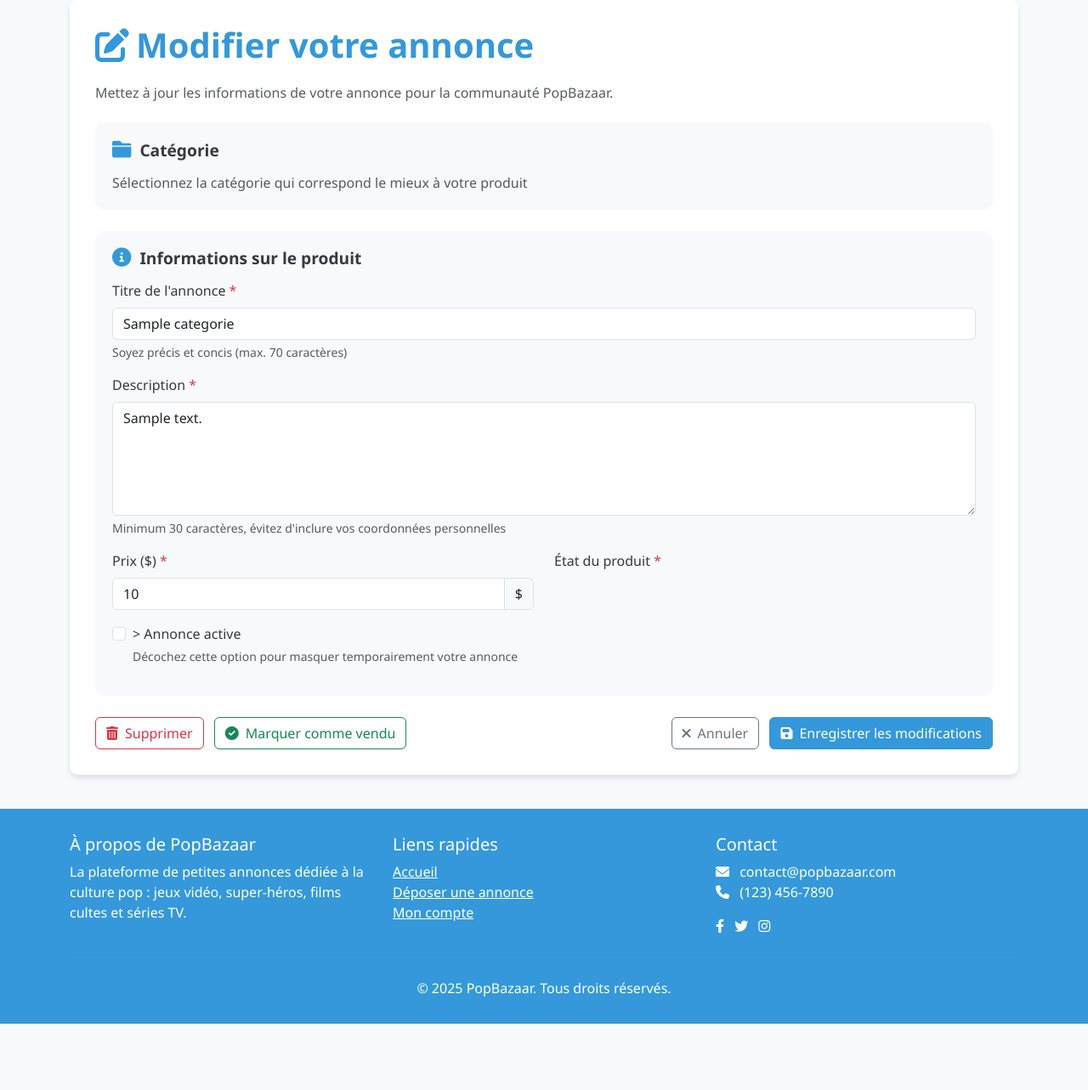
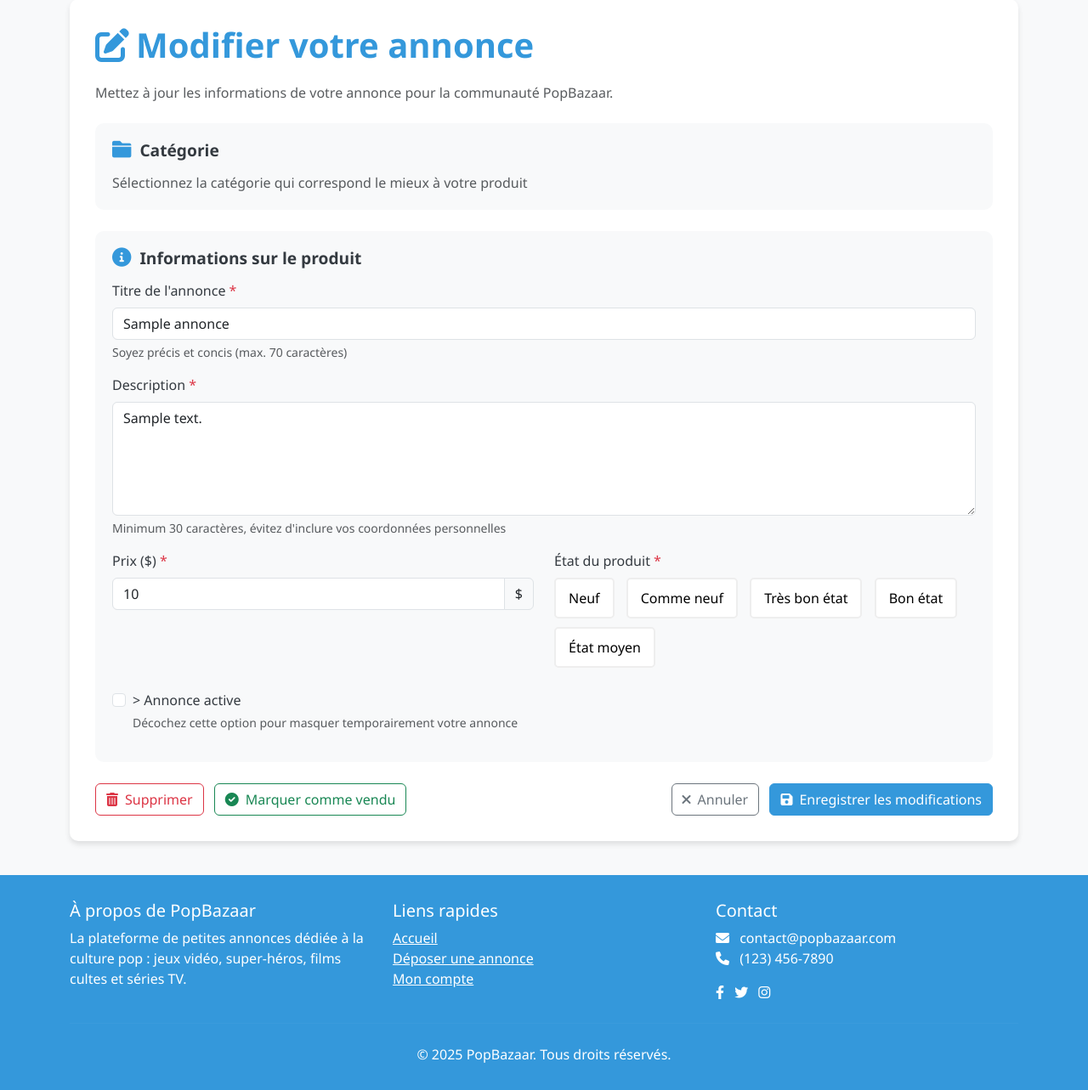
Before and after one commit to MileshPatel28/popbazar, a PHP site: template views/annonces/modifier.view.php in a window 1280 px wide. Shown: the part 89-1372 px from the top of the page at 85% size. Before the commit the page ends 1294 px from the top, so only its background shows below. Run offline with PHP 8.4, Linux system fonts and the light colour scheme; the template is opened without the code that fills it: most values are stand-ins (such as "Sample title", 1, 10 or a date in 2020).

Commit message:
peupler modifier page

```diff
--- a/views/annonces/modifier.view.php
+++ b/views/annonces/modifier.view.php
@@ -23,7 +23,7 @@ chargerVuePartielle('_nav');
     <h1 class="form-title"><i class="fas fa-edit me-2"></i>Modifier votre annonce</h1>
     <p class="text-muted mb-4">Mettez à jour les informations de votre annonce pour la communauté PopBazaar.</p>
 
-    <form method="POST" action="/annonces/<!-- ID de l'annonce -->">
+    <form method="POST" action="/annonces/<?= $annonce["id"] ?>">
       <!-- Catégorie Section -->
       <div class="form-section">
         <h3 class="form-section-title">
@@ -32,7 +32,7 @@ chargerVuePartielle('_nav');
         </h3>
         <p class="text-muted mb-3">Sélectionnez la catégorie qui correspond le mieux à votre produit</p>
 
-        <input type="hidden" id="categorie" name="categorie" value="<!-- Nom de la catégorie -->">
+        <input type="hidden" id="categorie" name="categorie" value="<?= $categorie["nom"]?>">
 
         <div class="row g-3">
           <!-- Cartes de catégorie -->
@@ -49,13 +49,13 @@ chargerVuePartielle('_nav');
 
         <div class="mb-3">
           <label for="title" class="form-label">Titre de l'annonce <span class="text-danger">*</span></label>
-          <input type="text" class="form-control" id="title" value="<?= $categorie["titre"]?>" name="titre" required>
+          <input type="text" class="form-control" id="title" value="<?= $annonce["titre"]?>" name="titre" required>
           <div class="form-text">Soyez précis et concis (max. 70 caractères)</div>
         </div>
 
         <div class="mb-3">
           <label for="description" class="form-label">Description <span class="text-danger">*</span></label>
-          <textarea class="form-control" id="description" rows="5" name="description" required><?= $categorie["description"]?></textarea>
+          <textarea class="form-control" id="description" rows="5" name="description" required><?= $annonce["description"]?></textarea>
           <div class="form-text">Minimum 30 caractères, évitez d'inclure vos coordonnées personnelles</div>
         </div>
 
@@ -63,7 +63,7 @@ chargerVuePartielle('_nav');
           <div class="col-md-6 mb-3">
             <label for="prix" class="form-label">Prix ($) <span class="text-danger">*</span></label>
             <div class="input-group">
-              <input type="number" class="form-control" id="prix" name="prix" min="0" step="0.01" value="<?= $categorie["prix"]?>" required>
+              <input type="number" class="form-control" id="prix" name="prix" min="0" step="0.01" value="<?= $annonce["prix"]?>" required>
               <span class="input-group-text">$</span>
             </div>
           </div>
@@ -73,6 +73,14 @@ chargerVuePartielle('_nav');
             <input type="hidden" id="etat" name="etat" value="<!-- etat -->">
             <div>
               <!-- Boutons d’état -->
+                <input type="hidden" id="etat" name="etat" value="Neuf">
+                <div>
+                  <button type="button" class="condition-btn selected" onclick="selectCondition(this)">Neuf</button>
+                  <button type="button" class="condition-btn" onclick="selectCondition(this)">Comme neuf</button>
+                  <button type="button" class="condition-btn" onclick="selectCondition(this)">Très bon état</button>
+                  <button type="button" class="condition-btn" onclick="selectCondition(this)">Bon état</button>
+                  <button type="button" class="condition-btn" onclick="selectCondition(this)">État moyen</button>
+                </div>
             </div>
           </div>
         </div>
@@ -110,8 +118,8 @@ chargerVuePartielle('_nav');
 </div>
 
 <!-- Formulaires cachés pour suppression et vente -->
-<form id="form-supprimer" method="POST" action="/annonces/<?= $categorie["id"]?>/supprimer" style="display:none;"></form>
-<form id="form-vendue" method="POST" action="/annonces/<?= $categorie["id"]?>" style="display:none;">
+<form id="form-supprimer" method="POST" action="/annonces/<?= $annonce["id"]?>/supprimer" style="display:none;"></form>
+<form id="form-vendue" method="POST" action="/annonces/<?= $annonce["id"]?>" style="display:none;">
   <input type="hidden" name="est_vendu" value="1">
 </form>
 
@@ -125,7 +133,7 @@ chargerVuePartielle('_nav');
       </div>
       <div class="modal-body">
         <p>Êtes-vous sûr de vouloir supprimer cette annonce ? Cette action est irréversible.</p>
-        <p class="fw-bold"><?= $categorie["titre"]?></p>
+        <p class="fw-bold"><?= $annonce["titre"]?></p>
       </div>
       <div class="modal-footer">
         <button type="button" class="btn btn-secondary" data-bs-dismiss="modal">Annuler</button>
@@ -145,7 +153,7 @@ chargerVuePartielle('_nav');
       </div>
       <div class="modal-body">
         <p>Félicitations pour votre vente ! Voulez-vous marquer cette annonce comme vendue ?</p>
-        <p class="fw-bold"><?= $categorie["titre"]?></p>
+        <p class="fw-bold"><?= $annonce["titre"]?></p>
         <p class="text-muted">L'annonce sera conservée dans votre historique mais ne sera plus visible par les autres utilisateurs.</p>
       </div>
       <div class="modal-footer">
```
Also changed, not shown: controllers/AnnonceController.php (+6 -1 lines).
